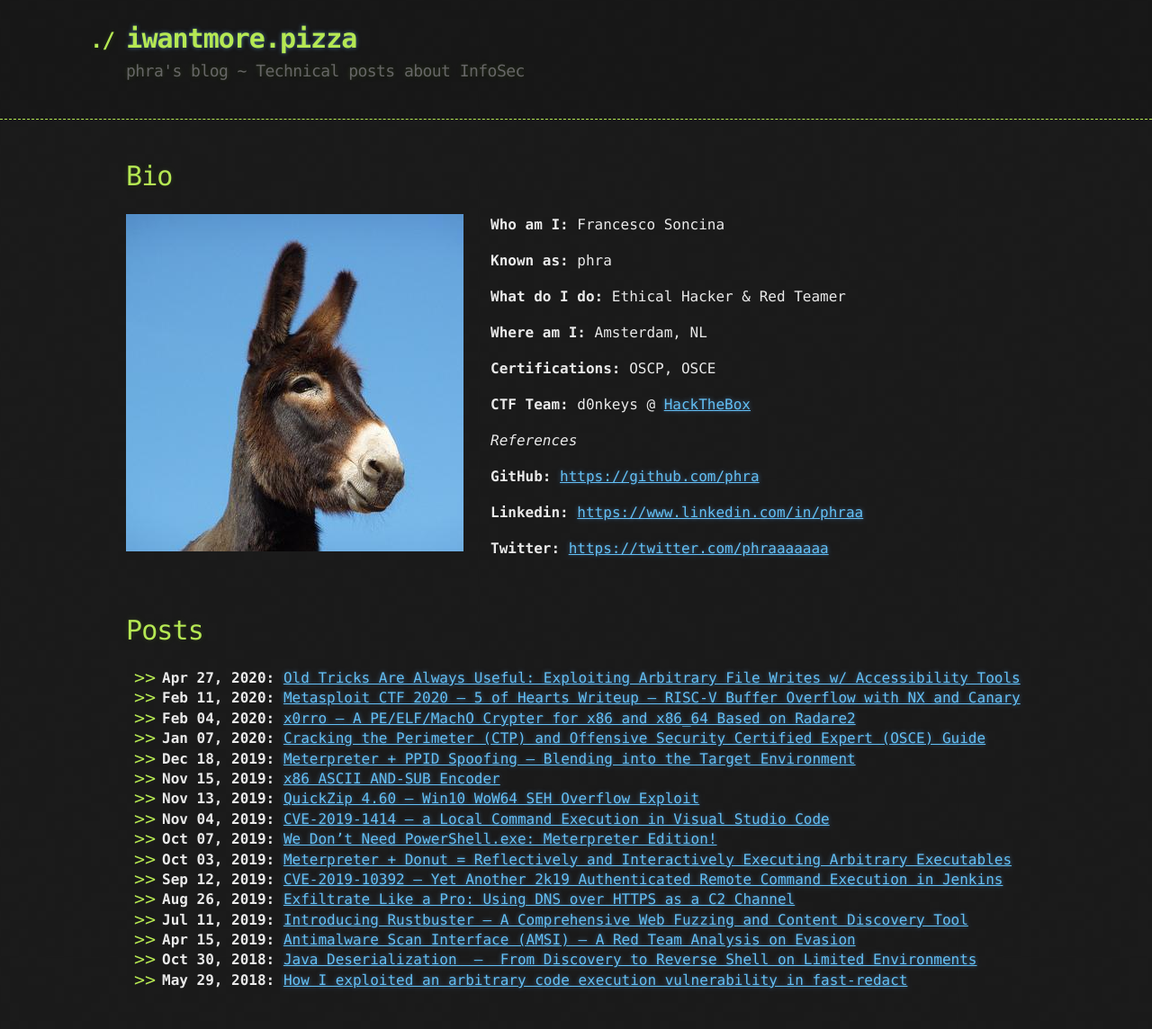
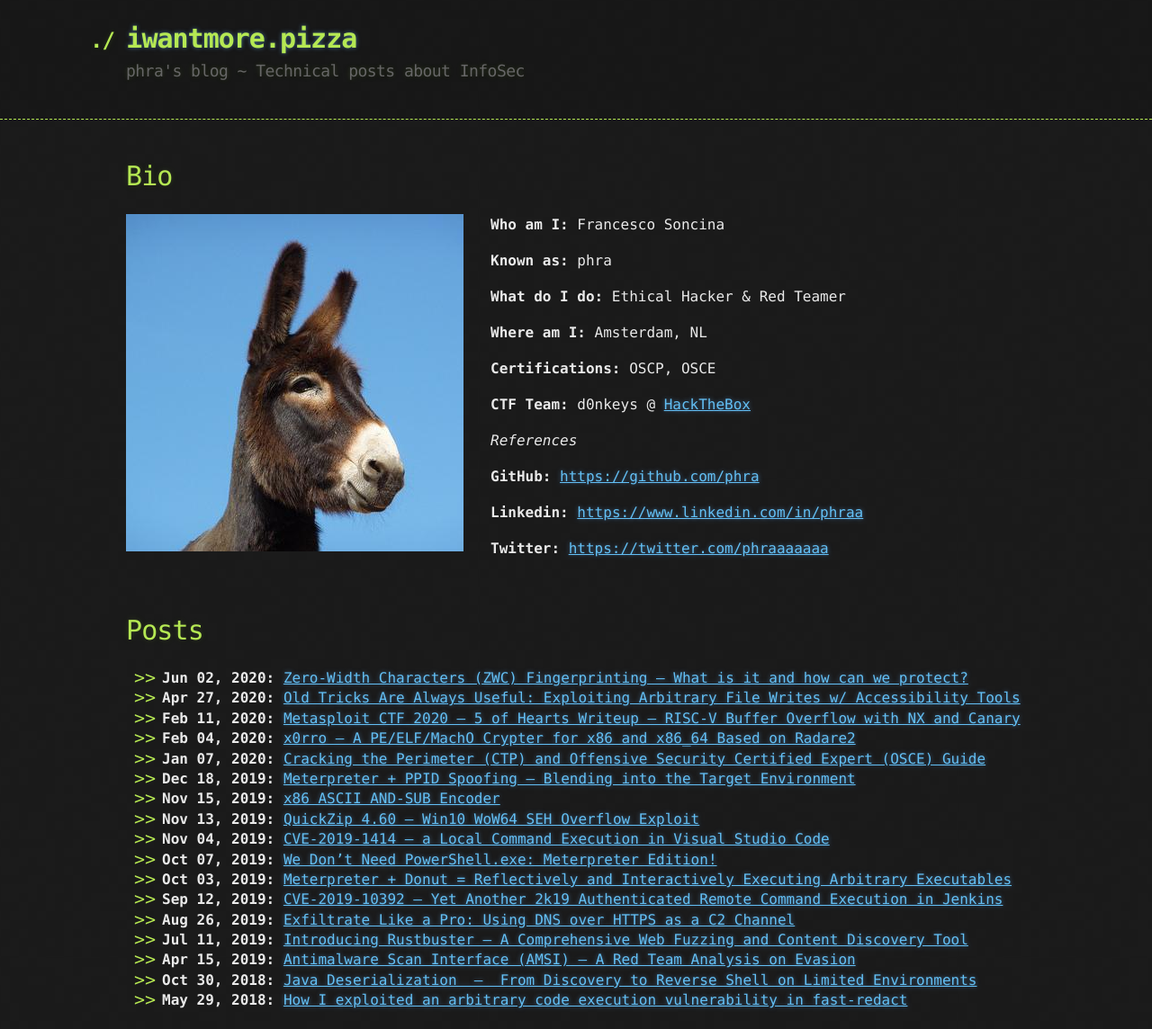
Before and after one commit to phra/phra.github.io, a Jekyll site: the page built from index.md, in a window 1280 px wide. Shown: the whole page at 90% size. Built offline with Jekyll 4.4.1, drawn with Linux system fonts in a browser that asks for light colours; our own code applies the rules of GitHub Pages for plain Markdown files; before the commit the page ends 1121 px from its top, so only the background shows below that.

Commit message:
chore: update index

```diff
--- a/index.md
+++ b/index.md
@@ -29,6 +29,7 @@ _References_
 
 # Posts
 
+- **Jun 02, 2020:** [Zero-Width Characters (ZWC) Fingerprinting — What is it and how can we protect?](./posts/zwc-fingerprint.html)
 - **Apr 27, 2020:** [Old Tricks Are Always Useful: Exploiting Arbitrary File Writes w/ Accessibility Tools](./posts/arbitrary-write-accessibility-tools.html)
 - **Feb 11, 2020:** [Metasploit CTF 2020 — 5 of Hearts Writeup — RISC-V Buffer Overflow with NX and Canary](./posts/metasploit-ctf-2020-five-of-hearts.html)
 - **Feb 04, 2020:** [x0rro — A PE/ELF/MachO Crypter for x86 and x86_64 Based on Radare2](./posts/x0rro.html)
```
